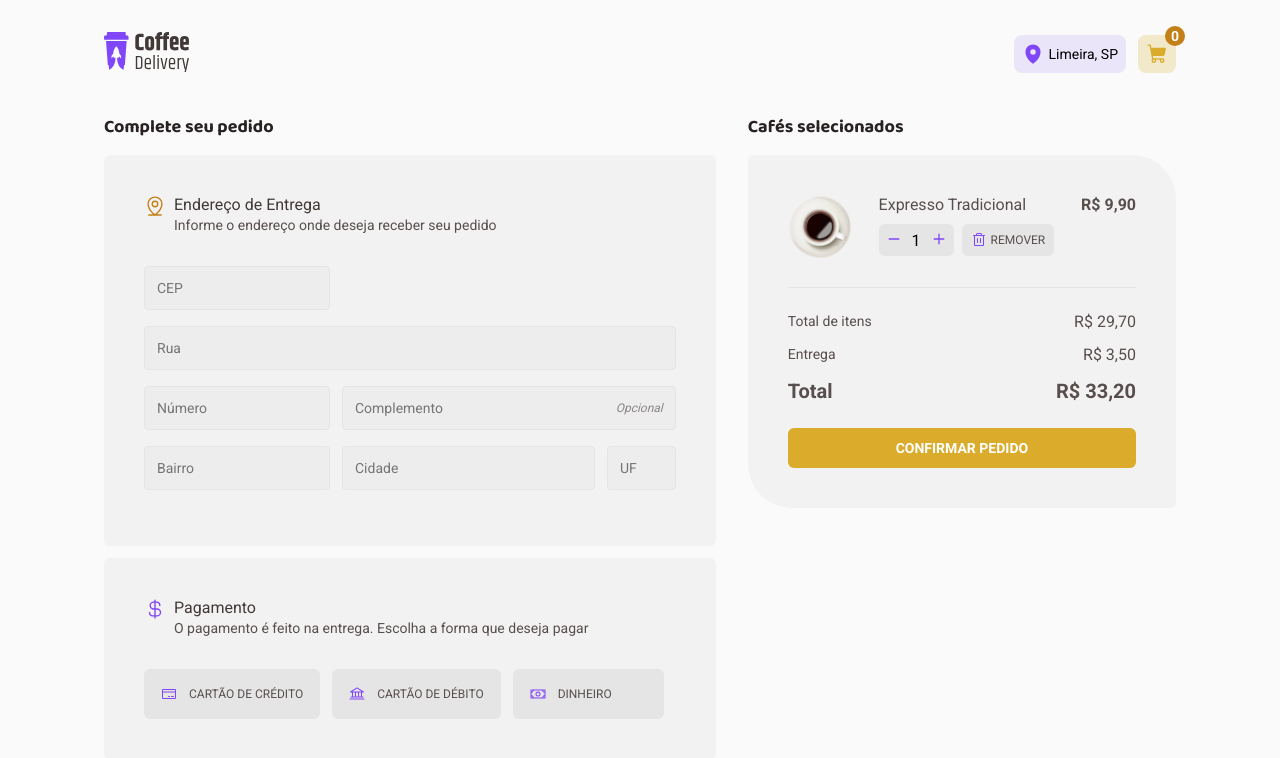
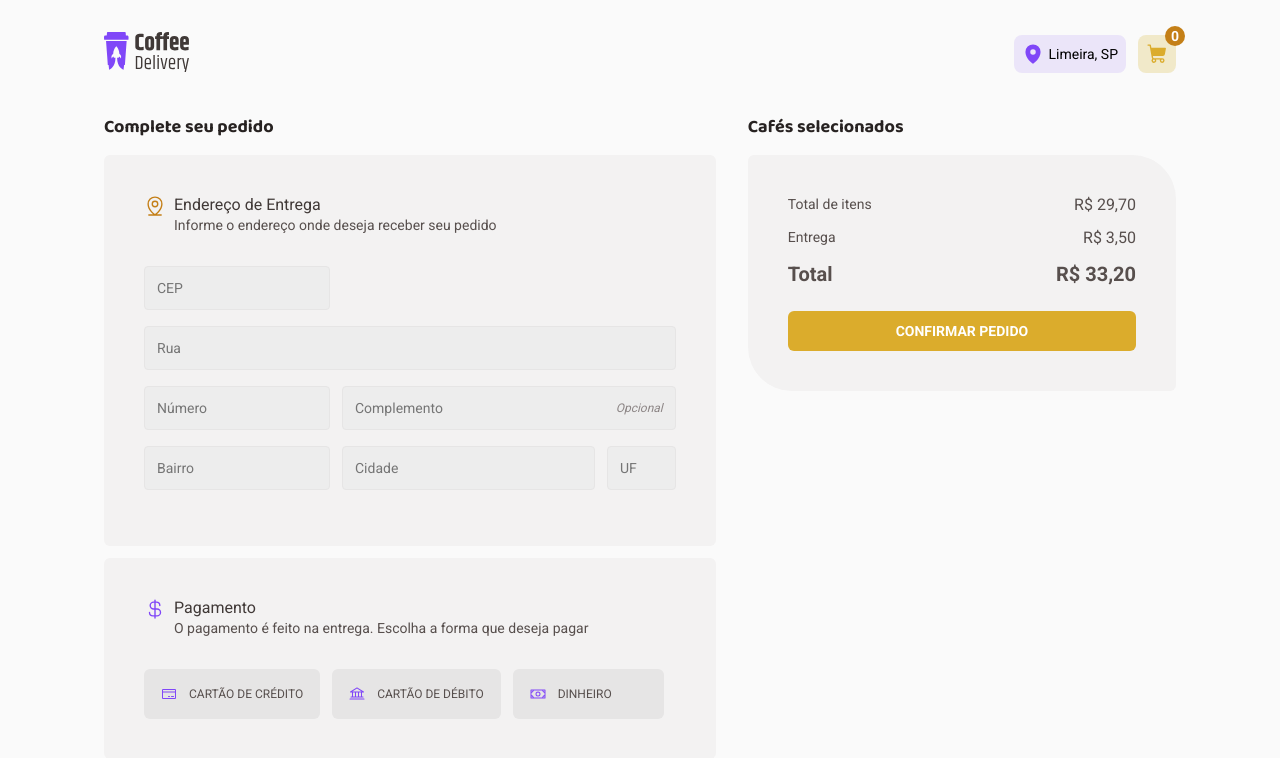
Before and after one commit to DuhBorba/coffee-delivery, a React (Vite) app: page /checkout in a window 1280 px wide. Shown: the top 758 px of the page. Built offline with nearby package versions, Linux system fonts and the light colour scheme.

Commit message:
CoffeeCheckoutCard

```diff
--- a/src/components/Header/index.tsx
+++ b/src/components/Header/index.tsx
@@ -7,6 +7,7 @@ import {
 import Logo from '../../assets/images/logo.svg'
 import { MapPin, ShoppingCart } from '@phosphor-icons/react'
 import { useCart } from '../../hooks/useCart'
+import { NavLink } from 'react-router-dom'
 
 export const Header = () => {
   const { cartQuantity } = useCart()
@@ -15,17 +16,21 @@ export const Header = () => {
     <HeaderContainer>
       <nav>
         <div>
-          <img src={Logo} alt="Logo Coffee Delivery" />
+          <NavLink to="/">
+            <img src={Logo} alt="Logo Coffee Delivery" />
+          </NavLink>
         </div>
         <HeaderButtonsContainer>
           <HeaderButton variant="purple">
             <MapPin size={22} weight="fill" />
             <p>Limeira, SP</p>
           </HeaderButton>
-          <HeaderButton variant="yellow">
-            <ShoppingCart size={22} weight="fill" />
-            <NumberCart>{cartQuantity || 0}</NumberCart>
-          </HeaderButton>
+          <NavLink to="/checkout">
+            <HeaderButton variant="yellow">
+              <ShoppingCart size={22} weight="fill" />
+              <NumberCart>{cartQuantity || 0}</NumberCart>
+            </HeaderButton>
+          </NavLink>
         </HeaderButtonsContainer>
       </nav>
     </HeaderContainer>
--- /dev/null
+++ b/src/pages/Checkout/components/CoffeeCheckoutCard/index.tsx
@@ -0,0 +1,53 @@
+import React from 'react'
+import {
+  BoxImageCoffee,
+  BoxIncrementRemove,
+  BoxRemove,
+  ButtonRemove,
+  CoffeeCard,
+} from './style'
+import { TextRegular } from '../../../../components/Typography'
+import { Minus, Plus, Trash } from '@phosphor-icons/react'
+
+import { CartItem } from '../../../../contexts/CartContext'
+import { formatMoney } from '../../../../utils/formatMoney'
+
+interface CoffeeCheckoutCardProps {
+  coffee: CartItem
+}
+
+export const CoffeeCheckoutCard = ({ coffee }: CoffeeCheckoutCardProps) => {
+  const coffeeTotal = coffee.quantity * coffee.price
+
+  const formattedPrice = formatMoney(coffeeTotal)
+
+  return (
+    <CoffeeCard>
+      <BoxImageCoffee>
+        <img src={`/images/${coffee.image}`} alt="" />
+      </BoxImageCoffee>
+      <div>
+        <div>
+          <TextRegular>{coffee.name}</TextRegular>
+        </div>
+        <BoxRemove>
+          <BoxIncrementRemove>
+            <button>
+              <Minus size={14} weight="bold" />
+            </button>
+            <input type="number" value={coffee.quantity} />
+            <button>
+              <Plus size={14} weight="bold" />
+            </button>
+          </BoxIncrementRemove>
+          <ButtonRemove>
+            <Trash size={16} /> Remover
+          </ButtonRemove>
+        </BoxRemove>
+      </div>
+      <TextRegular weight={700}>
+        <p>R$ {formattedPrice}</p>
+      </TextRegular>
+    </CoffeeCard>
+  )
+}
--- /dev/null
+++ b/src/pages/Checkout/components/CoffeeCheckoutCard/style.ts
@@ -0,0 +1,99 @@
+import styled from 'styled-components'
+
+export const CoffeeCard = styled.div`
+  display: flex;
+  justify-content: space-between;
+
+  @media (max-width: 460px) {
+    flex-direction: column;
+    align-items: center;
+    text-align: center;
+  }
+`
+
+export const BoxRemove = styled.div`
+  display: flex;
+  margin-top: 0.5rem;
+
+  @media (max-width: 460px) {
+    margin: 0.5rem 0;
+  }
+`
+
+export const BoxImageCoffee = styled.div`
+  img {
+    height: 4rem;
+    width: 4rem;
+  }
+`
+
+export const BoxIncrementRemove = styled.div`
+  display: flex;
+  justify-content: center;
+  align-items: center;
+  background: ${(props) => props.theme.colors['base-button']};
+  padding: 0.5rem;
+  gap: 0.25rem;
+  border-radius: 6px;
+  margin-right: 0.5rem;
+  max-width: 75px;
+  height: 2rem;
+
+  input {
+    width: 100%;
+    border: 0;
+    background: none;
+    text-align: center;
+    &:focus {
+      box-shadow: unset;
+    }
+  }
+  input::-webkit-outer-spin-button,
+  input::-webkit-inner-spin-button {
+    -webkit-appearance: none;
+    margin: 0;
+  }
+  input[type='number'] {
+    -moz-appearance: textfield;
+  }
+
+  button {
+    background: none;
+    border: none;
+    color: ${(props) => props.theme.colors.purple};
+    &:focus {
+      box-shadow: unset;
+    }
+  }
+`
+
+export const ButtonRemove = styled.button`
+  display: flex;
+  align-items: center;
+  border: none;
+  padding: 0.5rem;
+  height: 2rem;
+  border-radius: 6px;
+  border: 1px solid transparent;
+  transition: 0.3s;
+
+  font-family: ${(props) => props.theme.fonts.regular};
+  font-size: ${(props) => props.theme.text['regular-xs']};
+  text-transform: uppercase;
+  color: ${(props) => props.theme.colors['base-text']};
+  background: ${(props) => props.theme.colors['base-button']};
+
+  svg {
+    margin-right: 0.25rem;
+    color: ${(props) => props.theme.colors.purple};
+  }
+
+  &:hover {
+    background: ${(props) => props.theme.colors['base-hover']};
+  }
+
+  &:active {
+    background: ${(props) => props.theme.colors['purple-light']};
+    border: 1px solid ${(props) => props.theme.colors.purple};
+  }
+`
--- a/src/pages/Checkout/index.tsx
+++ b/src/pages/Checkout/index.tsx
@@ -3,37 +3,32 @@ import {
   CreditCard,
   CurrencyDollar,
   MapPinLine,
-  Minus,
   Money,
-  Plus,
-  Trash,
 } from '@phosphor-icons/react'
 import { TextRegular, TextTitle } from '../../components/Typography'
 import {
   BoxButtonPayment,
   BoxConfirm,
   BoxForm,
-  BoxImageCoffee,
-  BoxIncrementRemove,
-  BoxRemove,
   BoxTotal,
   ButtonConfirm,
   ButtonPayment,
-  ButtonRemove,
   CardConfirm,
   CardForm,
   CardPayment,
   CheckoutContainer,
-  CoffeeCard,
   FormInputs,
   InputBox,
   Line,
   SubtitleIcon,
 } from './styles'
 
-import Americano from '../../assets/images/americano.svg'
+import { useCart } from '../../hooks/useCart'
+import { CoffeeCheckoutCard } from './components/CoffeeCheckoutCard'
 
 export const Checkout = () => {
+  const { cartItems } = useCart()
+
   return (
     <CheckoutContainer>
       <BoxForm>
@@ -120,35 +115,12 @@ export const Checkout = () => {
           Cafés selecionados
         </TextTitle>
         <CardConfirm>
-          <CoffeeCard>
-            <BoxImageCoffee>
-              <img src={Americano} alt="" />
-            </BoxImageCoffee>
-            <div>
-              <div>
-                <TextRegular>Expresso Tradicional</TextRegular>
-              </div>
-              <BoxRemove>
-                <BoxIncrementRemove>
-                  <button>
-                    <Minus size={14} weight="bold" />
-                  </button>
-                  <input type="number" value={1} />
-                  <button>
-                    <Plus size={14} weight="bold" />
-                  </button>
-                </BoxIncrementRemove>
-                <ButtonRemove>
-                  <Trash size={16} /> Remover
-                </ButtonRemove>
-              </BoxRemove>
-            </div>
-            <TextRegular weight={700}>
-              <p>R$ 9,90</p>
-            </TextRegular>
-          </CoffeeCard>
-
-          <Line />
+          {cartItems.map((item) => (
+            <>
+              <CoffeeCheckoutCard key={item.id} coffee={item} />
+              <Line />
+            </>
+          ))}
 
           <BoxTotal>
             <div>
--- a/src/pages/Checkout/styles.ts
+++ b/src/pages/Checkout/styles.ts
@@ -160,104 +160,6 @@ export const CardConfirm = styled.div`
   background: ${(props) => props.theme.colors['base-card']};
 `
 
-export const CoffeeCard = styled.div`
-  display: flex;
-  justify-content: space-between;
-
-  @media (max-width: 460px) {
-    flex-direction: column;
-    align-items: center;
-    text-align: center;
-  }
-`
-
-export const BoxRemove = styled.div`
-  display: flex;
-  margin-top: 0.5rem;
-
-  @media (max-width: 460px) {
-    margin: 0.5rem 0;
-  }
-`
-
-export const BoxImageCoffee = styled.div`
-  img {
-    height: 4rem;
-    width: 4rem;
-  }
-`
-
-export const ButtonRemove = styled.button`
-  display: flex;
-  align-items: center;
-  border: none;
-  padding: 0.5rem;
-  height: 2rem;
-  border-radius: 6px;
-  border: 1px solid transparent;
-  transition: 0.3s;
-
-  font-family: ${(props) => props.theme.fonts.regular};
-  font-size: ${(props) => props.theme.text['regular-xs']};
-  text-transform: uppercase;
-  color: ${(props) => props.theme.colors['base-text']};
-  background: ${(props) => props.theme.colors['base-button']};
-
-  svg {
-    margin-right: 0.25rem;
-    color: ${(props) => props.theme.colors.purple};
-  }
-
-  &:hover {
-    background: ${(props) => props.theme.colors['base-hover']};
-  }
-
-  &:active {
-    background: ${(props) => props.theme.colors['purple-light']};
-    border: 1px solid ${(props) => props.theme.colors.purple};
-  }
-`
-
-export const BoxIncrementRemove = styled.div`
-  display: flex;
-  justify-content: center;
-  align-items: center;
-  background: ${(props) => props.theme.colors['base-button']};
-  padding: 0.5rem;
-  gap: 0.25rem;
-  border-radius: 6px;
-  margin-right: 0.5rem;
-  max-width: 75px;
-  height: 2rem;
-
-  input {
-    width: 100%;
-    border: 0;
-    background: none;
-    text-align: center;
-    &:focus {
-      box-shadow: unset;
-    }
-  }
-  input::-webkit-outer-spin-button,
-  input::-webkit-inner-spin-button {
-    -webkit-appearance: none;
-    margin: 0;
-  }
-  input[type='number'] {
-    -moz-appearance: textfield;
-  }
-
-  button {
-    background: none;
-    border: none;
-    color: ${(props) => props.theme.colors.purple};
-    &:focus {
-      box-shadow: unset;
-    }
-  }
-`
-
 export const Line = styled.span`
   display: block;
   height: 1px;
--- a/src/pages/Home/components/Card/index.tsx
+++ b/src/pages/Home/components/Card/index.tsx
@@ -12,6 +12,7 @@ import {
 } from './styles'
 import { ButtonIncrement } from '../../../../components/ButtonIncrement'
 import { useCart } from '../../../../hooks/useCart'
+import { formatMoney } from '../../../../utils/formatMoney'
 
 export interface Coffee {
   id: number
@@ -63,7 +64,7 @@ export const Card = ({ coffee }: CoffeeProps) => {
       <BoxPrice>
         <Price>
           <span>R$</span>
-          {coffee.price}
+          {formatMoney(coffee.price)}
         </Price>
         <ButtonIncrement
           onIncrease={handleIncrease}
--- /dev/null
+++ b/src/utils/formatMoney.ts
@@ -0,0 +1,5 @@
+export function formatMoney(value: number) {
+  return value.toLocaleString('pt-BR', {
+    minimumFractionDigits: 2,
+  })
+}
```
